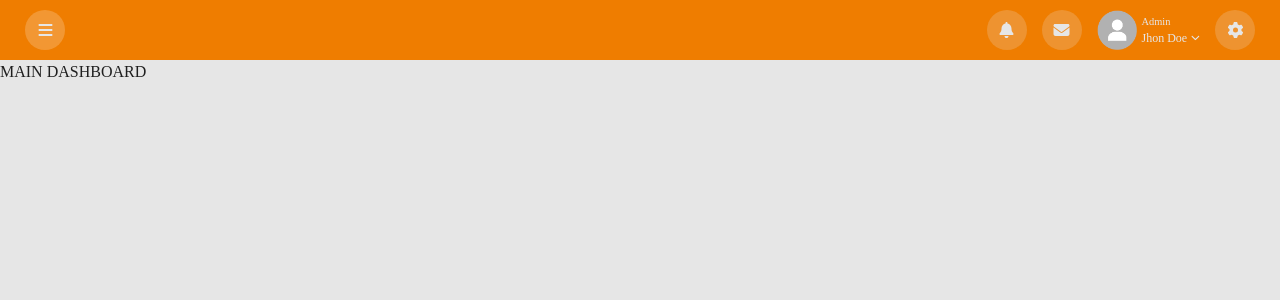
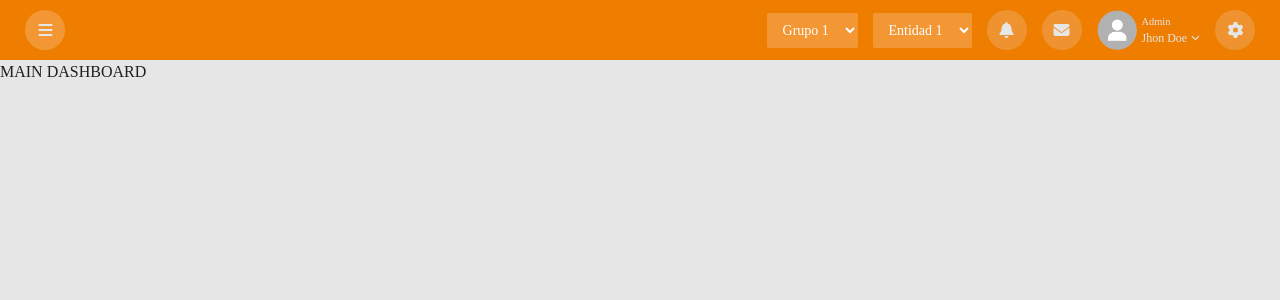
Before and after one commit to Juantorreser/stg-tho-app, a Next.js app: page /dashboard in a window 1280 px wide. Shown: the top 300 px of the page. Built offline with nearby package versions, Linux system fonts and the light colour scheme.

Commit message:
Added Header Select for grupos & entidades

```diff
--- a/app/dashboard/layout.tsx
+++ b/app/dashboard/layout.tsx
@@ -1,6 +1,6 @@
 "use client";
-import Header from "@/components/Header";
-import Sidebar from "@/components/Sidebar";
+import Header from "@/components/header/Header";
+import Sidebar from "@/components/sidebar/Sidebar";
 import {useState} from "react";
 
 const DashboardLayout = ({children}: {children: React.ReactNode}) => {
--- a/app/globals.scss
+++ b/app/globals.scss
@@ -33,7 +33,7 @@ body {
   }
 }
 
-.divider{
+.divider {
   width: 85%;
   height: 2px;
   background-color: var(--secondary);
@@ -112,10 +112,18 @@ body {
   //SIDEBAR
   #sidebar {
     transition: width 0.5s ease-in-out;
-  }
 
-  #sidebar.collapsed {
-    width: 0;
-    overflow: hidden;
+    &.collapsed {
+      width: 0;
+      overflow: hidden;
+    }
+
+    .sidebarICollapsible {
+      display: flex;
+      justify-content: center;
+      align-items: center;
+      border: #e6e6e650 1px solid;
+      color: var(--background);
+    }
   }
 }
--- a/components/Header.tsx
+++ b/components/header/Header.tsx
@@ -2,6 +2,8 @@ import {FontAwesomeIcon} from "@fortawesome/react-fontawesome";
 import {faBell, faCog, faEnvelope, faBars, faChevronLeft} from "@fortawesome/free-solid-svg-icons";
 import Image from "next/image";
 import {faChevronDown} from "@fortawesome/free-solid-svg-icons/faChevronDown";
+import HeaderSelect from "./HeaderSelect";
+import {grupos, entidades} from "@/lib/constants/constants";
 
 type HeaderProps = {
   menuOpen: boolean;
@@ -17,6 +19,12 @@ const Header: React.FC<HeaderProps> = ({toogleMenu, menuOpen}) => {
         <FontAwesomeIcon icon={menuOpen ? faChevronLeft : faBars} width={25} />
       </div>
       <ul>
+        <li>
+          <HeaderSelect selectOptions={grupos} />
+        </li>
+        <li>
+          <HeaderSelect selectOptions={entidades} />
+        </li>
         <li className="icon">
           <FontAwesomeIcon icon={faBell} width={25} />
         </li>
--- /dev/null
+++ b/components/header/HeaderSelect.tsx
@@ -0,0 +1,19 @@
+import React from "react";
+
+type HeaderSelectProps = {
+  selectOptions: Array<string>;
+};
+
+const HeaderSelect: React.FC<HeaderSelectProps> = ({selectOptions}) => {
+  return (
+    <div className="text-white">
+      <select name="headerSelect" className="bg-white/20 h-[35px] py-1 px-3 text-sm rounded-sm">
+        {selectOptions.map((option) => (
+          <option className="text-foreground" value={option}>{option}</option>
+        ))}
+      </select>
+    </div>
+  );
+};
+
+export default HeaderSelect;
--- a/components/sidebar/AreaSelect.tsx
+++ /dev/null
@@ -1,16 +0,0 @@
-import React from "react";
-import {areas} from "@/lib/constants/constants";
-
-const AreaSelect = () => {
-  return (
-    <div className="text-white">
-      <select name="areas" id="areas" className="bg-foreground border-2 border-white m-5 p-2">
-        {areas.map((area) => (
-          <option value={area}>{area}</option>
-        ))}
-      </select>
-    </div>
-  );
-};
-
-export default AreaSelect;
--- a/components/Sidebar.tsx
+++ b/components/sidebar/Sidebar.tsx
@@ -2,8 +2,7 @@
 import {faX} from "@fortawesome/free-solid-svg-icons";
 import {FontAwesomeIcon} from "@fortawesome/react-fontawesome";
 import Image from "next/image";
-import AreaSelect from "./sidebar/AreaSelect";
-import Module from "./sidebar/Module";
+import Module from "./Module";
 type SidebarProps = {
   menuOpen: boolean;
   toogleMenu: () => void;
@@ -29,9 +28,7 @@ const Sidebar: React.FC<SidebarProps> = ({menuOpen, toogleMenu}) => {
 
         <div className="divider"></div>
 
-        <div id="areaSelect">
-          <AreaSelect />
-        </div>
+        <div id="areas"></div>
 
         <div className="divider"></div>
 
--- /dev/null
+++ b/components/sidebar/SiderbarCollapsible.tsx
@@ -0,0 +1,11 @@
+import React from "react";
+
+const SiderbarCollapsible = () => {
+  return (
+    <div className="sidebarICollapsible">
+      <div>SiderbarItem</div>
+    </div>
+  );
+};
+
+export default SiderbarCollapsible;
--- a/lib/constants/constants.ts
+++ b/lib/constants/constants.ts
@@ -1 +1,4 @@
 export const areas = ["Mercadeo", "RRHH", "Contabilidad", "Tesoreria"];
+export const grupos = ["Grupo 1", "Grupo 2", "Grupo 3"];
+export const entidades = ["Entidad 1", "Entidad 2", "Entidad 3"];
+export const subarea = ["Sub 1", "Sub 2", "Sub 3"];
```
